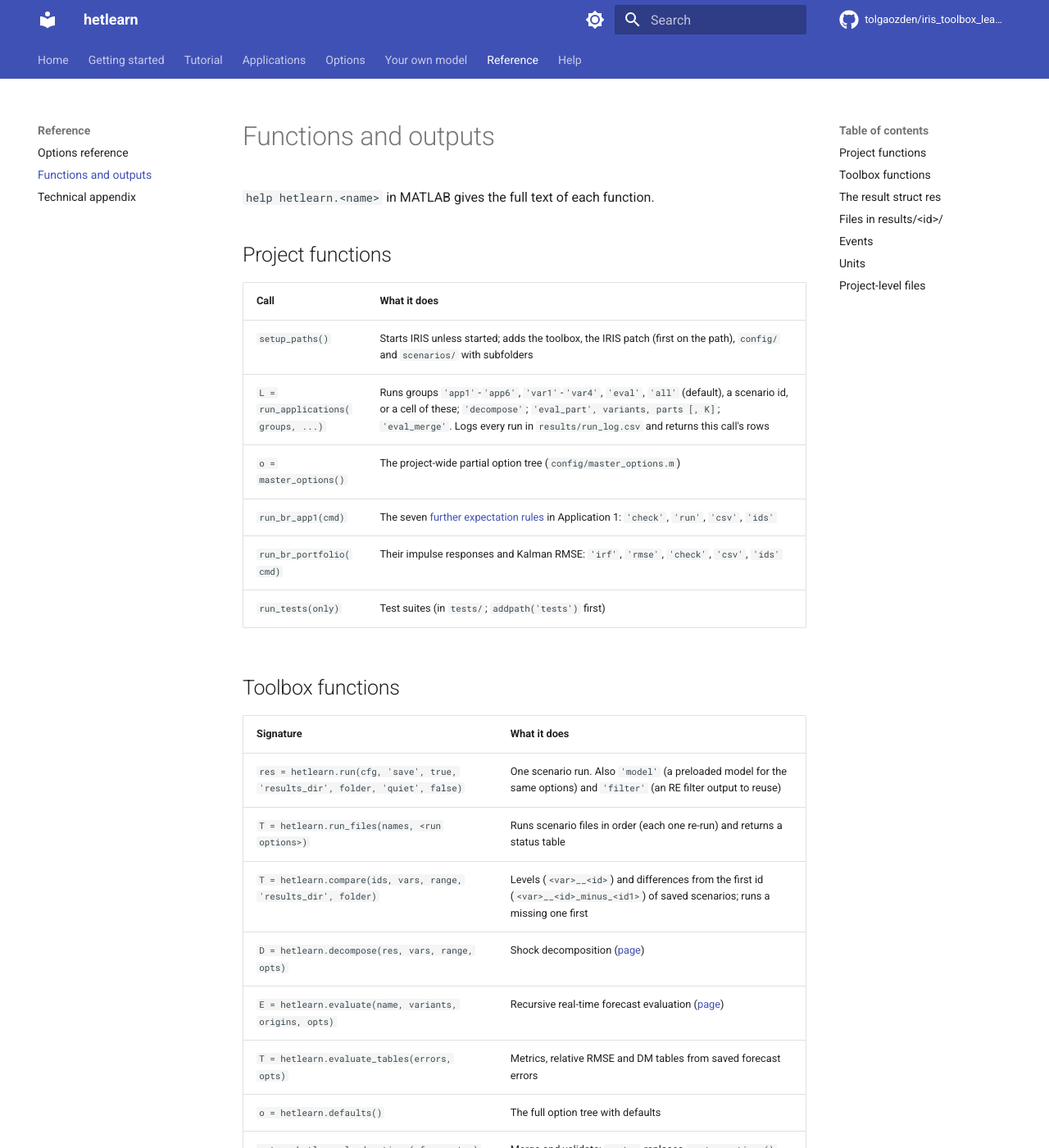
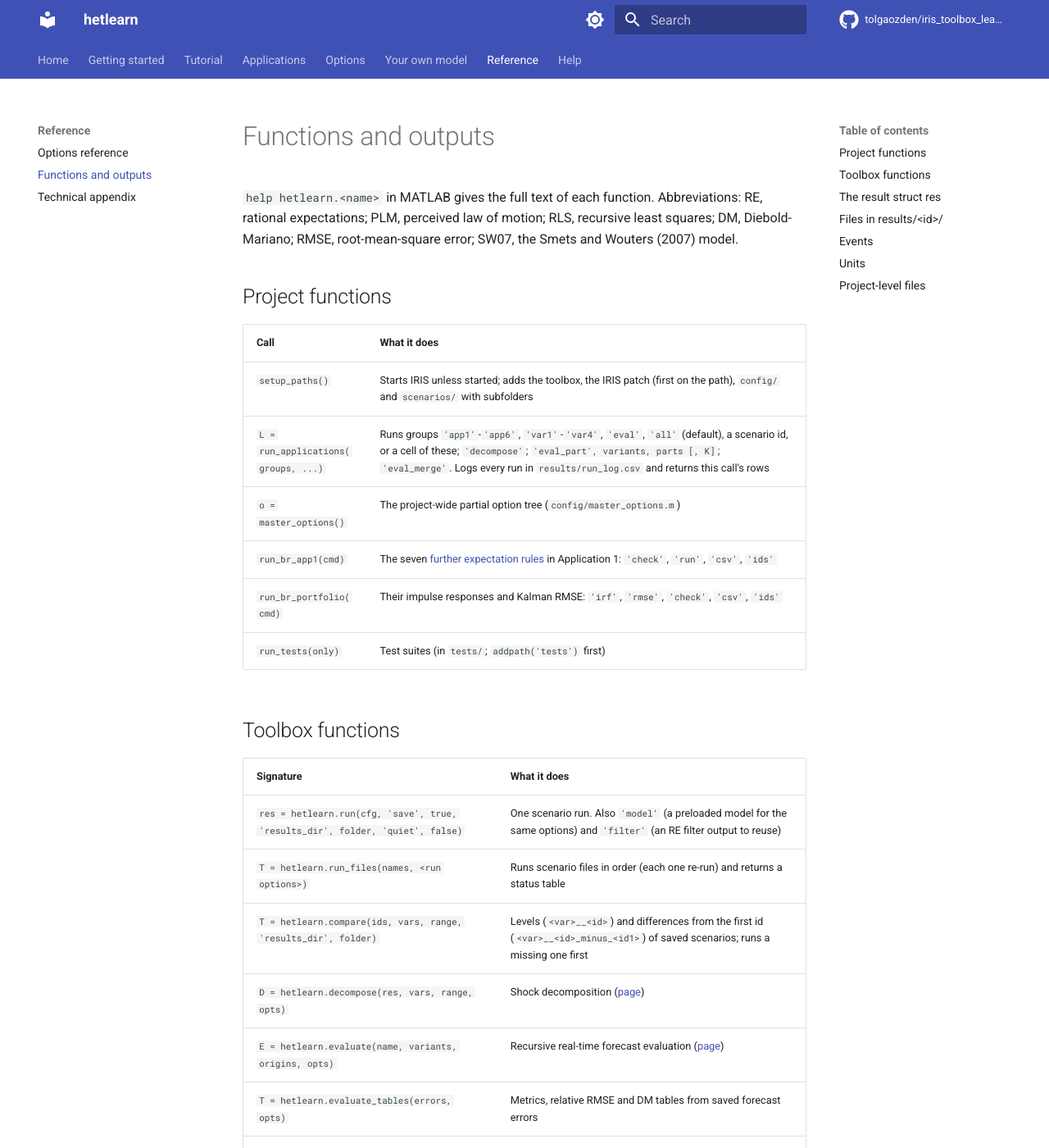
Before and after one commit to HetLearn/iris_toolbox_learning, an MkDocs documentation site: the page built from docs_site/reference/functions-outputs.md, in a window 1280 px wide and 1400 px high. Shown: the whole window at 82% size. Built offline with MkDocs 1.6.1 and Material for MkDocs 9.7.7, drawn with Linux system fonts in a browser that asks for light colours; comment, search, counter and statistics services are not loaded; some of the changed text lies outside the part shown.

Commit message:
Site page revised to the writing rules (docs_site/reference/functions-outputs.md)
US spelling, no second person, abbreviations spelled out on first use, internal dates and labels removed, notation aligned with the technical appendix.

```diff
--- a/docs_site/reference/functions-outputs.md
+++ b/docs_site/reference/functions-outputs.md
@@ -1,6 +1,8 @@
 # Functions and outputs
 
-`help hetlearn.<name>` in MATLAB gives the full text of each function.
+`help hetlearn.<name>` in MATLAB gives the full text of each function. Abbreviations: RE,
+rational expectations; PLM, perceived law of motion; RLS, recursive least squares; DM,
+Diebold-Mariano; RMSE, root-mean-square error; SW07, the Smets and Wouters (2007) model.
 
 ## Project functions
 
@@ -9,7 +11,7 @@
 | `setup_paths()` | Starts IRIS unless started; adds the toolbox, the IRIS patch (first on the path), `config/` and `scenarios/` with subfolders |
 | `L = run_applications(groups, ...)` | Runs groups `'app1'`-`'app6'`, `'var1'`-`'var4'`, `'eval'`, `'all'` (default), a scenario id, or a cell of these; `'decompose'`; `'eval_part', variants, parts [, K]`; `'eval_merge'`. Logs every run in `results/run_log.csv` and returns this call's rows |
 | `o = master_options()` | The project-wide partial option tree (`config/master_options.m`) |
-| `run_br_app1(cmd)` | The seven [further expectation rules](../options/further-expectation-rules.md) in Application 1: `'check'`, `'run'`, `'csv'`, `'ids'` |
+| `run_br_app1(cmd)` | The seven [further expectation rules](../applications/app7-rules.md) in Application 1: `'check'`, `'run'`, `'csv'`, `'ids'` |
 | `run_br_portfolio(cmd)` | Their impulse responses and Kalman RMSE: `'irf'`, `'rmse'`, `'check'`, `'csv'`, `'ids'` |
 | `run_tests(only)` | Test suites (in `tests/`; `addpath('tests')` first) |
 
@@ -86,7 +88,7 @@
 ## Units
 
 Model units are percent quarter on quarter (SW07: inflation and the policy rate in percent per
-quarter, hours 100 x log). Report units multiply by `spec.report.scale` (4 annualises). The
+quarter, hours 100 x log). Report units multiply by `spec.report.scale` (4 annualizes). The
 `value_report` columns, the evaluation errors and the summary tables are in report units;
 learning series are in model units.
 
```
Also changed, not shown: other parts of docs_site/reference/functions-outputs.md (+1 -1 lines).
